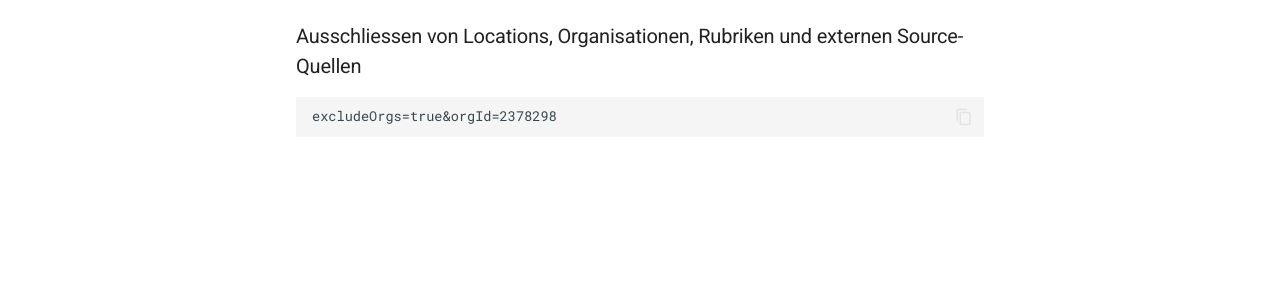
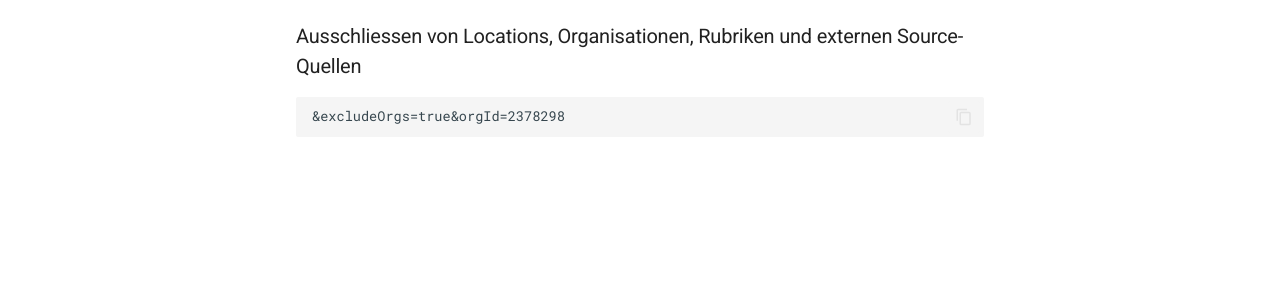
Before and after one commit to tsolenthaler/docs.contentdesk.io, an MkDocs documentation site: the page built from docs/connect/eventfrog.md, in a window 1280 px wide. Shown: the part 258-558 px from the top of the page. Built offline with MkDocs 1.6.1 and Material for MkDocs 9.7.7, drawn with Linux system fonts in a browser that asks for light colours; comment, search, counter and statistics services are not loaded.

````diff
--- a/docs/connect/eventfrog.md
+++ b/docs/connect/eventfrog.md
@@ -5,5 +5,5 @@
 ### Ausschliessen von Locations, Organisationen, Rubriken und externen Source-Quellen
 
 ```
-excludeOrgs=true&orgId=2378298
+&excludeOrgs=true&orgId=2378298
 ```
````
